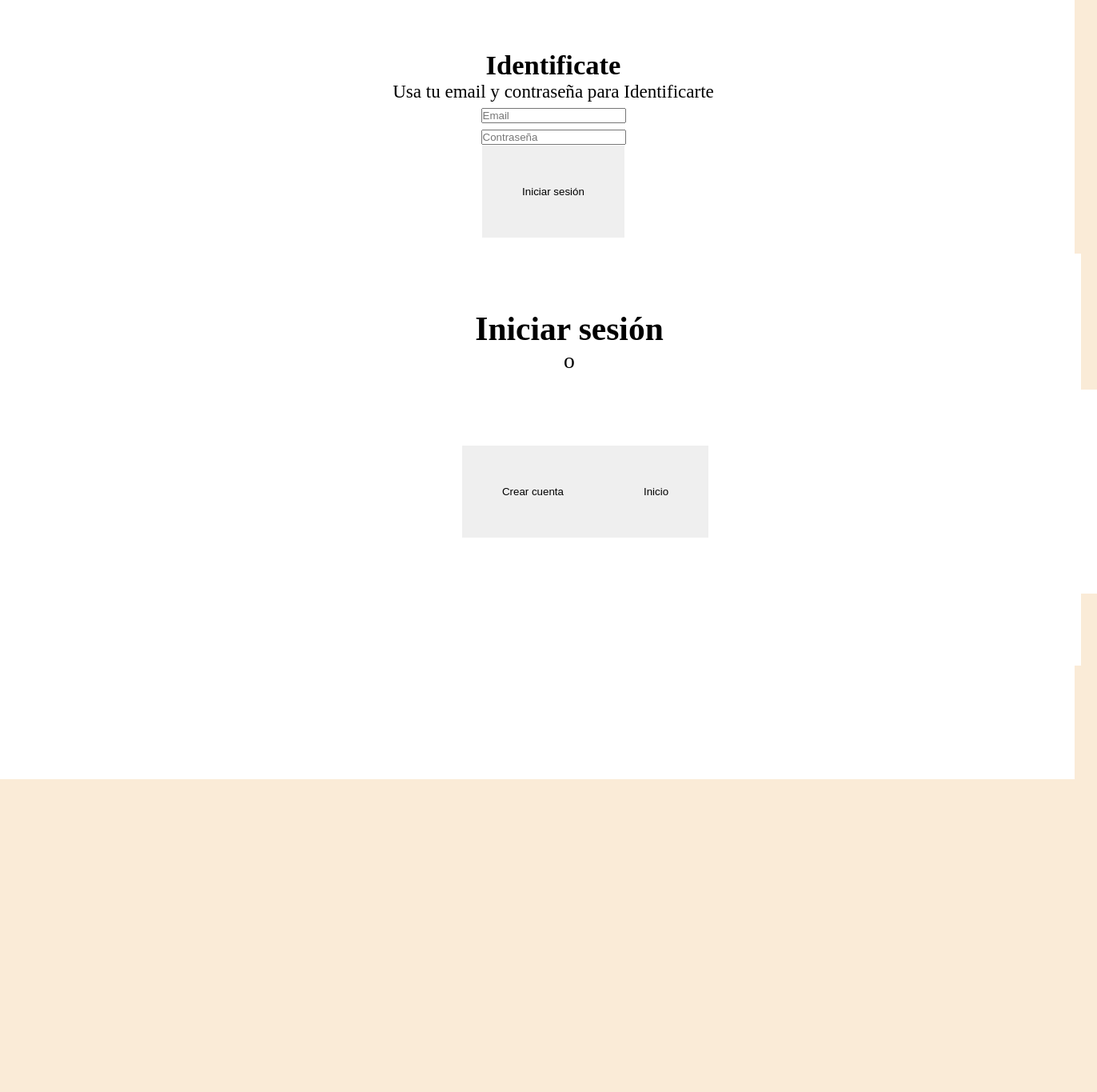
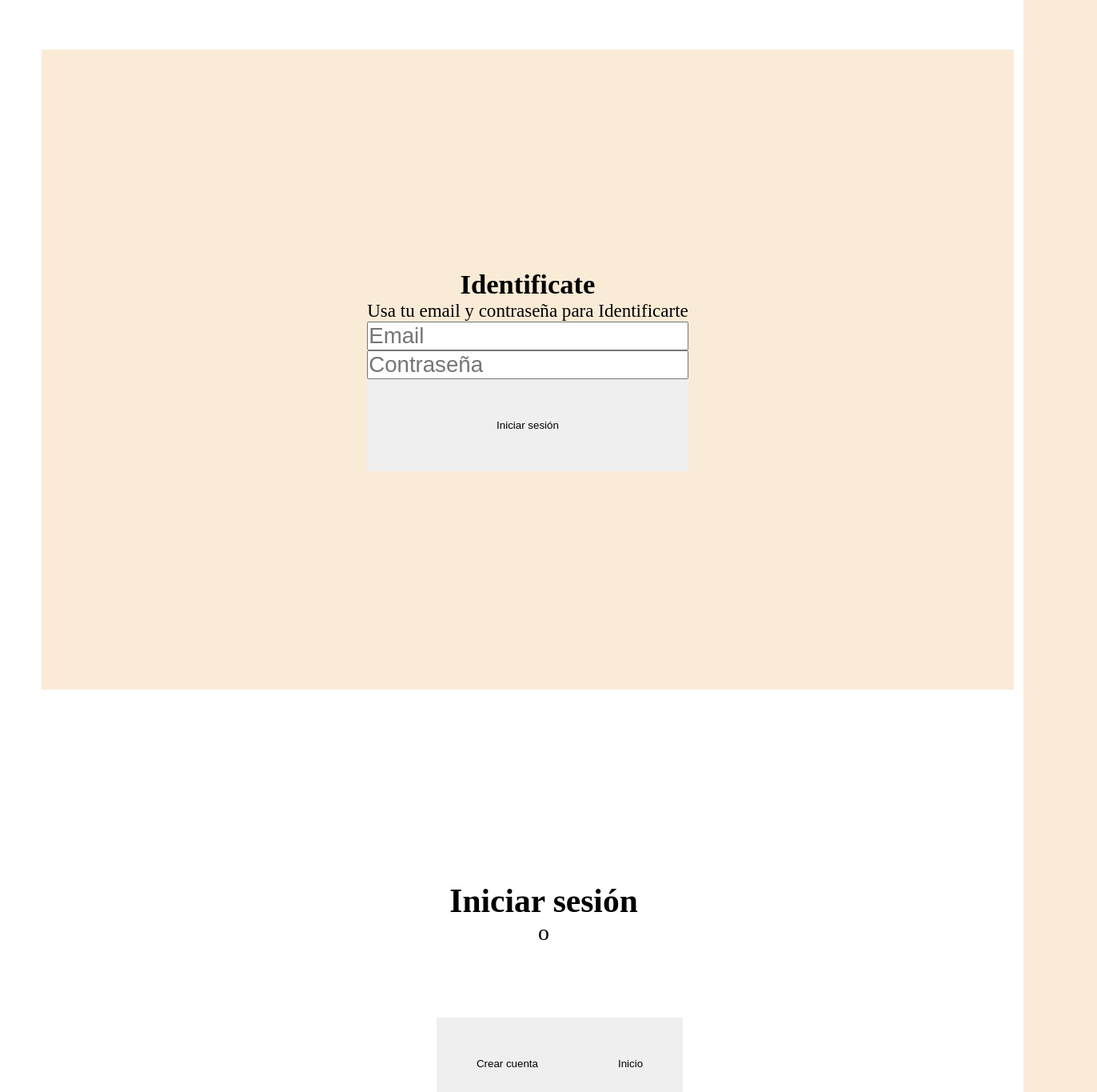
Before and after one commit to MaldBarr/WebProject, a React (Vite) app: page /login in a window 1280 px wide. Shown: the part 60-1425 px from the top of the page at 80% size, 1372 px wide, since content can reach past the window. Before the commit the page ends 1034 px from the top, so only its background shows below. Built offline with nearby package versions, Linux system fonts and the light colour scheme.

Commit message:
Integracion del styles login
solo falta el css de registo que no esta

```diff
--- a/src/pages/login.jsx
+++ b/src/pages/login.jsx
@@ -1,37 +1,42 @@
 import React from "react";
 import {Link} from 'react-router-dom';
+import styles from '/css/login.css'
+
 
 function Login(){
     return (
         <>
-        <div>
-        <section id="Login">
-            <form>
+        <div className={styles.body}>
+
+        <section id="Login" className={styles.Login}>
+            <form className={styles.form}>
                 <h2>Identificate</h2>
                 <p>Usa tu email y contraseña para Identificarte</p>
-            <input type="email" placeholder="Email" id="email" required="" />
+
+                <input type="email" placeholder="Email" id="email" required="" className={styles.input}/>
+
                 <p id={1} />
+
                 <input
                     type="password"
                     placeholder="Contraseña"
                     id="password"
                     required=""
+                    className={styles.input}
                 />
+
                 <p id={2} />
-            <button type="submit">Iniciar sesión</button>
+                <button type="submit" className={styles.button}>Iniciar sesión</button>
             </form>
         </section>
-        <section>
+
+        <section className={styles.section}>
             <div>
                 <h2>Iniciar sesión</h2>
                 <p>o</p>
                 <div>
-                <Link to={'/Registro'}>
-                    <button>
-                    Crear cuenta
-                    </button>
-                </Link>
-                <Link to={'/InicioPagina'}><button>Inicio</button></Link>
+                    <Link to={'/Registro'}><button className={styles.button}>Crear cuenta</button></Link>
+                    <Link to={'/InicioPagina'}><button className={styles.button}>Inicio</button></Link>
                 </div>
             </div>
         </section>
```
Also changed, not shown: src/pages/Registro.jsx (+11 -8 lines). Lines whose indentation alone changed are shown as unchanged.
